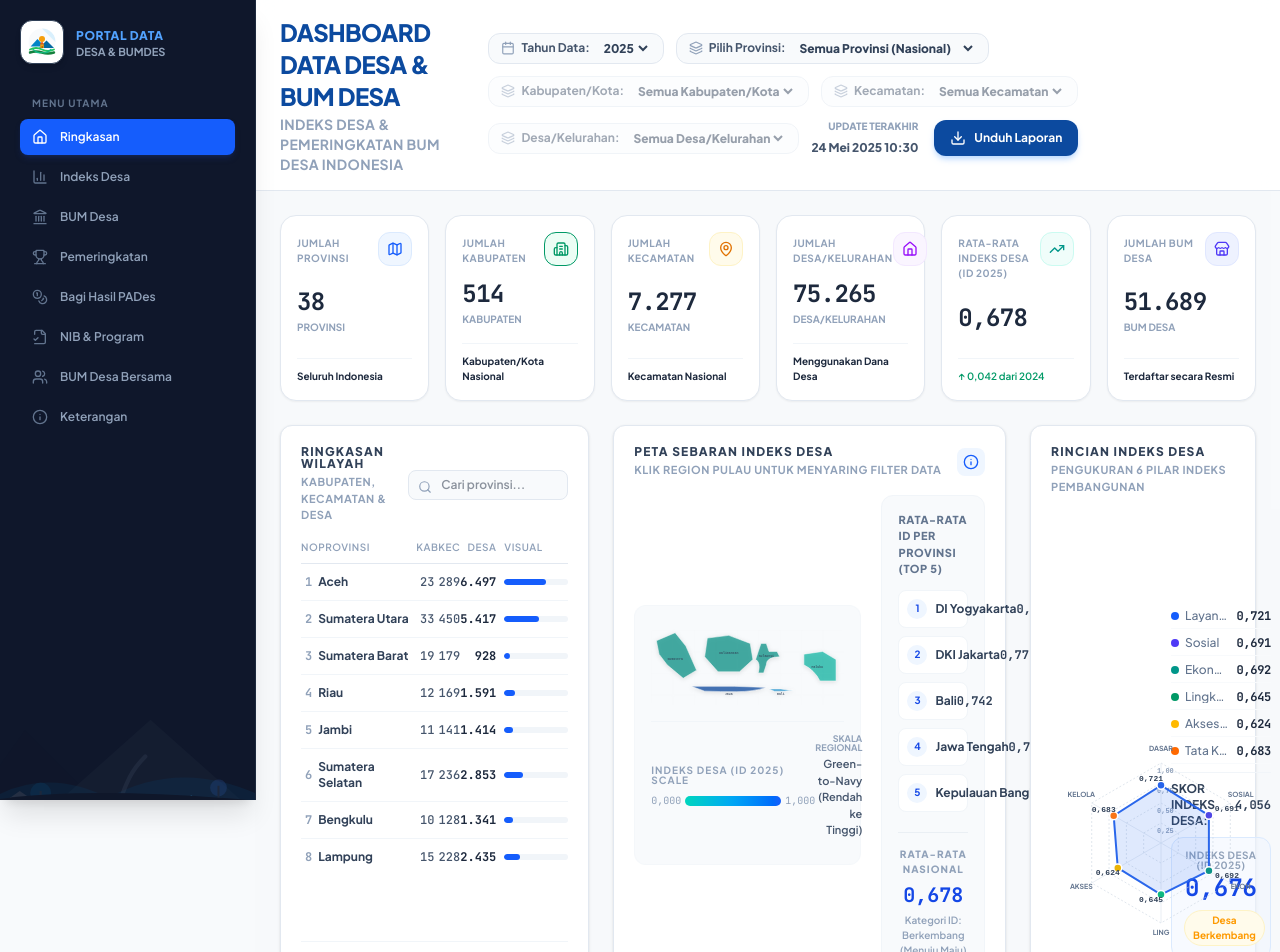
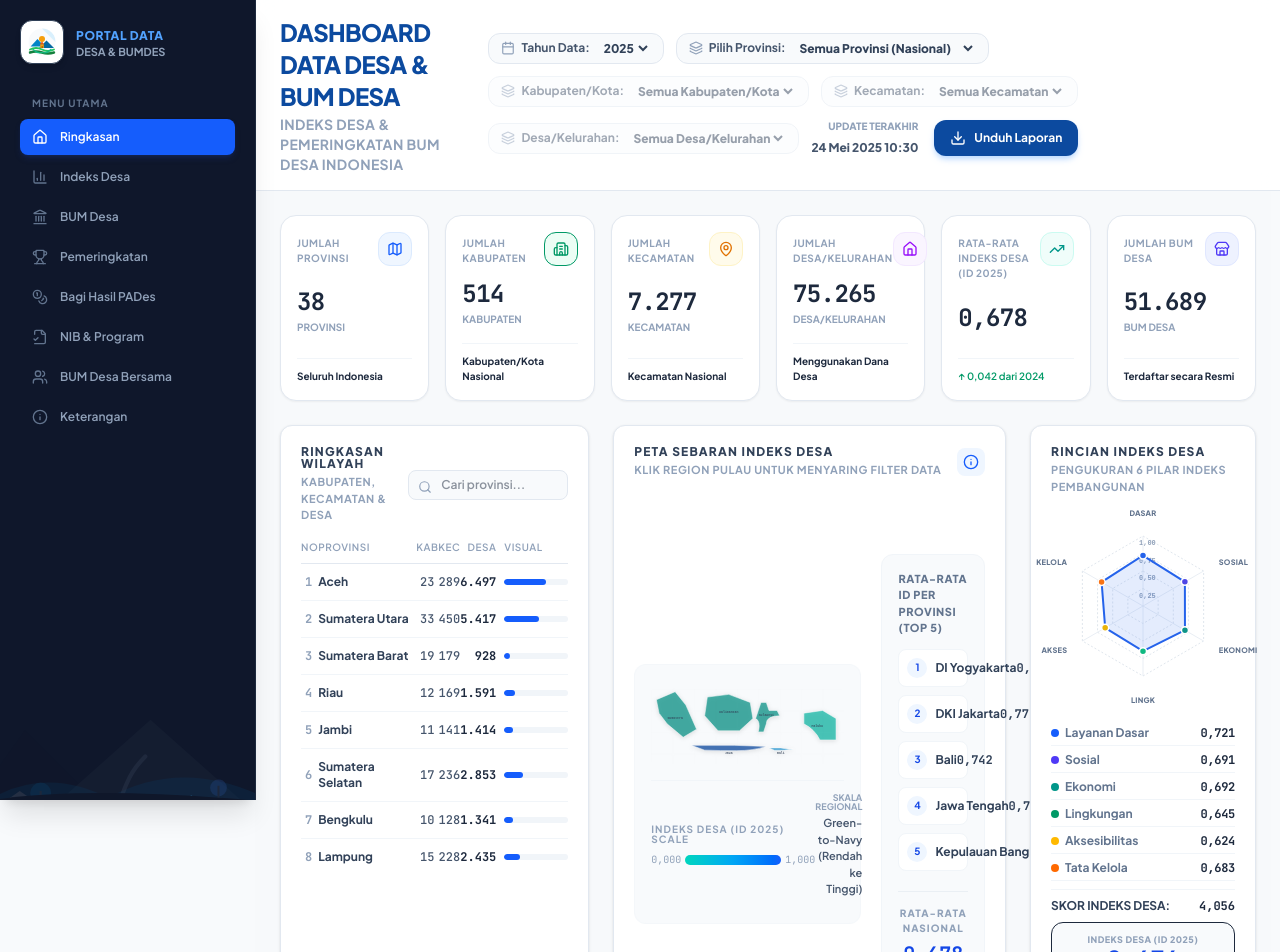
Before and after one commit to FaridTaufiqi/Dashboard-Direktorat-Promosi-dan-Pemasaran, a React (Vite) app: page / in a window 1280 px wide. Shown: the top 952 px of the page. Built offline with nearby package versions, Linux system fonts and the light colour scheme.

Commit message:
feat(IndeksDesaRadar): Adjust radar chart layout and labels
Shortened "Tata Kelola Pemerintahan" to "Tata Kelola" for brevity in the radar chart.
Reduced `maxRadius` for the radar chart to improve visual spacing and prevent label overlap.

```diff
--- a/src/components/IndeksDesaRadar.tsx
+++ b/src/components/IndeksDesaRadar.tsx
@@ -25,7 +25,7 @@ export default function IndeksDesaRadar({ data, tahun }: IndeksDesaRadarProps) {
     { key: "ekonomi", label: "Ekonomi", val: dims.ekonomi, color: "bg-teal-600" },
     { key: "lingkungan", label: "Lingkungan", val: dims.lingkungan, color: "bg-emerald-600" },
     { key: "aksesibilitas", label: "Aksesibilitas", val: dims.aksesibilitas, color: "bg-amber-400" },
-    { key: "tataKelola", label: "Tata Kelola Pemerintahan", val: dims.tataKelola, color: "bg-orange-500" },
+    { key: "tataKelola", label: "Tata Kelola", val: dims.tataKelola, color: "bg-orange-500" },
   ];
 
   const skorTotal = Number((dims.layananDasar + dims.sosial + dims.ekonomi + dims.lingkungan + dims.aksesibilitas + dims.tataKelola).toFixed(3));
@@ -49,7 +49,7 @@ export default function IndeksDesaRadar({ data, tahun }: IndeksDesaRadarProps) {
   const width = 220;
   const height = 220;
   const center = 110;
-  const maxRadius = 80;
+  const maxRadius = 70; // Slightly reduced to give breathing space for labels within container
 
   // Function to get x,y for a specific dimension index (0 to 5) and magnitude (0 to 1)
   const getPoint = (index: number, value: number) => {
@@ -85,11 +85,11 @@ export default function IndeksDesaRadar({ data, tahun }: IndeksDesaRadarProps) {
         </p>
       </div>
 
-      {/* Main Grid: Radar on Left, List on Right */}
-      <div className="grid grid-cols-1 sm:grid-cols-12 gap-5 items-center my-4">
-        {/* Left Col: SVG Radar Chart */}
-        <div className="sm:col-span-6 flex justify-center items-center relative">
-          <svg width={width} height={height} className="w-full max-w-[200px] h-auto overflow-visible select-none">
+      {/* Main Stack: Centered Radar on top, list details at the bottom */}
+      <div className="flex flex-col items-center my-4 space-y-4">
+        {/* Centered Radar Chart with strict size container */}
+        <div className="flex justify-center items-center w-[220px] h-[190px] relative select-none">
+          <svg width={width} height={height} className="overflow-visible">
             {/* Grid concentric shapes */}
             {gridPaths.map((path, idx) => (
               <path
@@ -110,7 +110,7 @@ export default function IndeksDesaRadar({ data, tahun }: IndeksDesaRadarProps) {
                 <text
                   key={`scale-${idx}`}
                   x={p.x - 4}
-                  y={p.y + 10}
+                  y={p.y + 9}
                   className="fill-slate-400 font-bold"
                   style={{ fontSize: "7px", fontFamily: "monospace" }}
                 >
@@ -138,48 +138,45 @@ export default function IndeksDesaRadar({ data, tahun }: IndeksDesaRadarProps) {
             {/* Filled data polygon */}
             <path
               d={dataPathD}
-              fill="rgba(37, 99, 235, 0.15)"
+              fill="rgba(37, 99, 235, 0.12)"
               stroke="#2563eb"
               strokeWidth="2"
-              className="animate-pulse"
             />
 
             {/* Outer vertices data markers */}
             {dataPoints.map((p, i) => (
-              <g key={`pt-${i}`}>
               <circle
+                key={`pt-${i}`}
                 cx={p.x}
                 cy={p.y}
-                  r="4"
+                r="3.5"
                 fill={i === 0 ? "#2563eb" : i === 1 ? "#4f46e5" : i === 2 ? "#0d9488" : i === 3 ? "#10b981" : i === 4 ? "#eab308" : "#f97316"}
                 stroke="#ffffff"
                 strokeWidth="1.5"
-                  className="transition-transform duration-200 hover:scale-150 cursor-pointer"
               />
-
-                {/* Micro value tags inside the SVG near vertices */}
-                <text
-                  x={p.x + (p.x > center ? 6 : -22)}
-                  y={p.y + (p.y > center ? 7 : -4)}
-                  className="fill-slate-700 font-extrabold"
-                  style={{ fontSize: "8px", fontFamily: "monospace" }}
-                >
-                  {dimensionsList[i].val.toFixed(3).replace(".", ",")}
-                </text>
-              </g>
             ))}
 
-            {/* Short abbreviations for vertices in radar */}
-            {["Dasar", "Sosial", "Ekon", "Ling", "Akses", "Kelola"].map((label, i) => {
-              const p = getPoint(i, 1.15);
+            {/* Smart non-overlapping Abbreviation Labels */}
+            {["Dasar", "Sosial", "Ekonomi", "Lingk", "Akses", "Kelola"].map((label, i) => {
+              const p = getPoint(i, 1.25);
+
+              // Smart anchoring based on position in clockwise layout starting at top-center
+              let textAnchor = "middle";
+              if (i === 1 || i === 2) textAnchor = "start";
+              if (i === 4 || i === 5) textAnchor = "end";
+
+              let dy = 3;
+              if (i === 0) dy = -3; // Push top label up
+              if (i === 3) dy = 9;  // Push bottom label down
+
               return (
                 <text
                   key={`lbl-${i}`}
                   x={p.x}
-                  y={p.y}
-                  textAnchor="middle"
-                  className="fill-slate-500 font-bold"
-                  style={{ fontSize: "7px", textTransform: "uppercase" }}
+                  y={p.y + dy}
+                  textAnchor={textAnchor}
+                  className="fill-slate-500 font-black"
+                  style={{ fontSize: "7.5px", textTransform: "uppercase", letterSpacing: "0.03em" }}
                 >
                   {label}
                 </text>
@@ -188,14 +185,14 @@ export default function IndeksDesaRadar({ data, tahun }: IndeksDesaRadarProps) {
           </svg>
         </div>
 
-        {/* Right Col: Dimensions List score dashboard */}
-        <div className="sm:col-span-6 space-y-2 mt-2 sm:mt-0">
+        {/* Detailed stats list */}
+        <div className="w-full space-y-2 mt-2">
           <div className="space-y-1.5">
             {dimensionsList.map((d) => (
-              <div key={d.key} className="flex justify-between items-center text-xs border-b border-slate-50 pb-1">
+              <div key={d.key} className="flex justify-between items-center text-xs border-b border-slate-100 pb-1">
                 <div className="flex items-center gap-1.5 min-w-0">
                   <span className={`w-2 h-2 rounded-full ${d.color} flex-shrink-0`} />
-                  <span className="text-slate-500 font-medium truncate leading-none">
+                  <span className="text-slate-500 font-bold truncate leading-none">
                     {d.label}
                   </span>
                 </div>
@@ -208,19 +205,21 @@ export default function IndeksDesaRadar({ data, tahun }: IndeksDesaRadarProps) {
 
           <div className="pt-2 flex justify-between items-center text-xs font-bold text-slate-700 border-t border-slate-100">
             <span>SKOR INDEKS DESA:</span>
-            <span className="font-mono">{formatIndoDecimal(skorTotal)}</span>
+            <span className="font-mono text-slate-800">{formatIndoDecimal(skorTotal)}</span>
           </div>
 
           {/* Large Overall ID Score Panel */}
-          <div className="bg-blue-50/50 border border-blue-100 rounded-xl p-3 text-center">
-            <span className="text-[10px] font-bold text-slate-400 uppercase tracking-wider block leading-none mb-1.5">
-              Indeks Desa (ID {tahun})
+          <div className="bg-slate-50 border border-slate-150 rounded-xl p-3 text-center mt-2">
+            <span className="text-[9px] font-black text-slate-400 uppercase tracking-wider block leading-none mb-1">
+              INDEKS DESA (ID {tahun})
             </span>
-            <span className="text-2xl font-extrabold text-blue-700 font-mono leading-none">
+            <span className="text-2xl font-black text-blue-700 font-mono leading-none">
               {formatIndoDecimal(rataRata)}
             </span>
-            <div className={`mt-2 py-0.5 px-2 rounded-full border text-[10px] font-bold inline-block ${kategoriColor}`}>
+            <div className="block mt-1.5">
+              <span className={`py-0.5 px-2.5 rounded-full border text-[9px] font-bold inline-block ${kategoriColor}`}>
                 Desa {kategori}
+              </span>
             </div>
           </div>
         </div>
```
Lines whose indentation alone changed are shown as unchanged.
